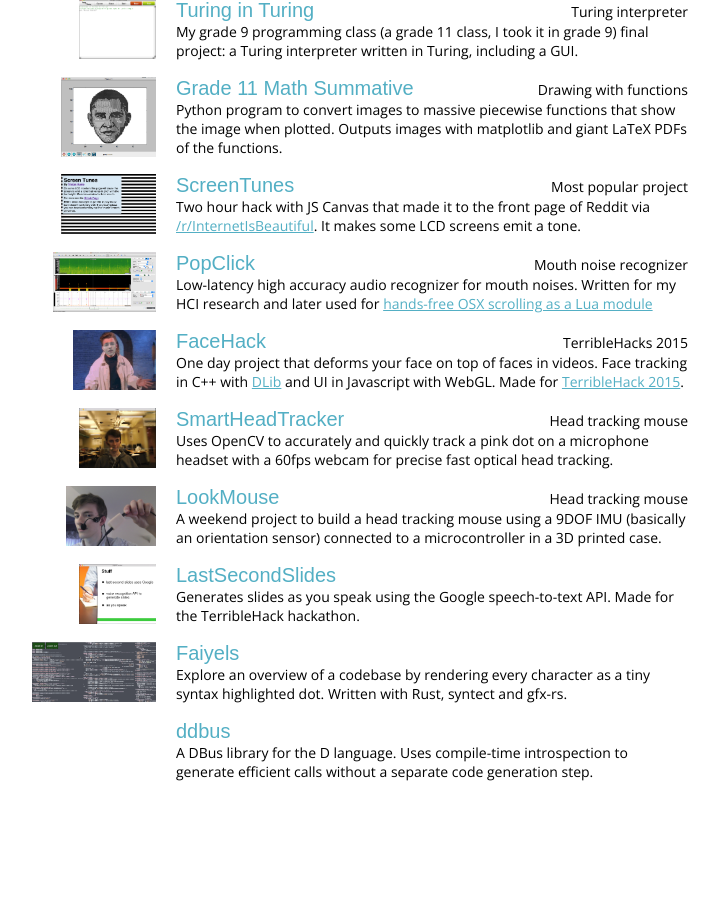
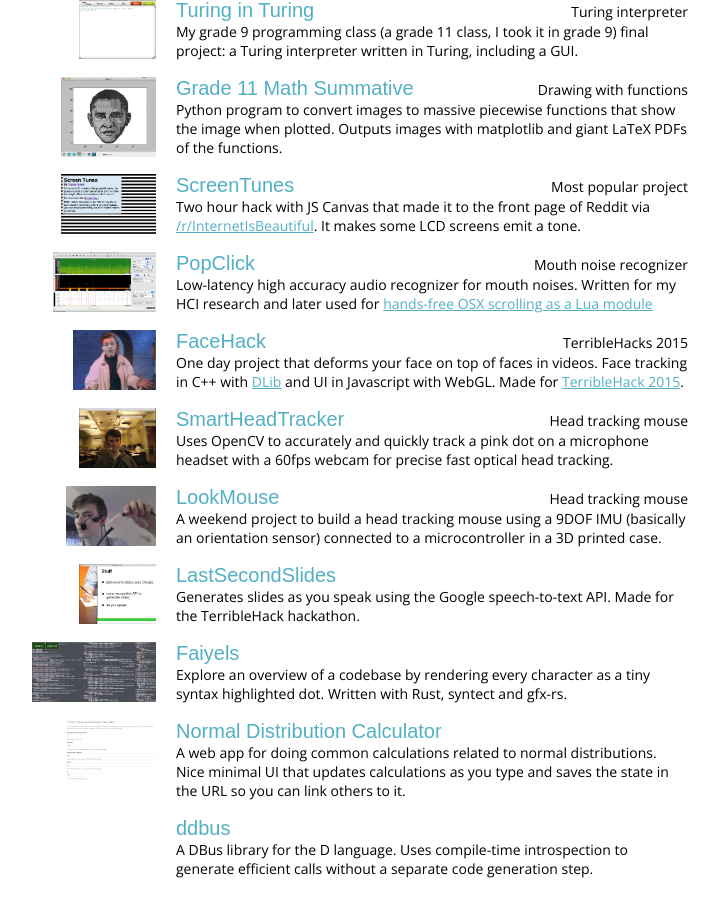
Before and after one commit to trishume/resume, a Jekyll site: the page built from index.html, in a window 1280 px wide and 900 px high, scrolled down 3032 px. Shown: the whole window, without its empty margins (64-783 px from the left). Built offline with Jekyll 4.4.1, drawn with Linux system fonts in a browser that asks for light colours; nearby versions of some CDN libraries; some web fonts are replaced; before the commit the page ends 3835 px from its top, so only the background shows below that.

Commit message:
Add normal distribution calculator

```diff
--- a/_data/resume.yml
+++ b/_data/resume.yml
@@ -290,6 +290,11 @@ Projects:
     image: faiyels.png
     image-height: 60
     desc: Explore an overview of a codebase by rendering every character as a tiny syntax highlighted dot. Written with Rust, syntect and gfx-rs.
+  - name: Normal Distribution Calculator
+    link: http://thume.ca/normal
+    image: normal.png
+    image-height: 60
+    desc: A web app for doing common calculations related to normal distributions. Nice minimal UI that updates calculations as you type and saves the state in the URL so you can link others to it.
   - name: ddbus
     link: https://github.com/trishume/ddbus
     desc: A DBus library for the D language. Uses compile-time introspection to generate efficient calls without a separate code generation step.
```
Also changed, not shown: images/fullsize/normal.png (added).
